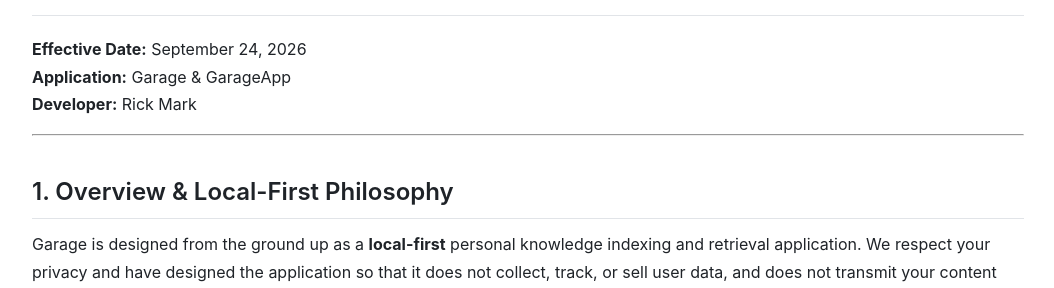
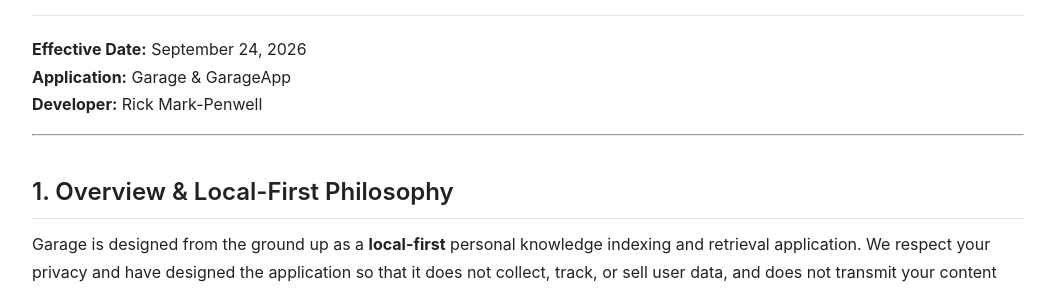
Before and after one commit to rickmark/garage-rag, a Jekyll site: the page built from docs/support/privacy-policy.md, in a window 1280 px wide and 900 px high. Shown: the part 188-476 px from the top of the window, without its empty margins (112-1166 px from the left). Built offline with Jekyll 4.4.1, drawn with Linux system fonts in a browser that asks for light colours.

Commit message:
Copyright: Rick Mark-Penwell, the name on the 2007 developer account
Garage is signed by the Developer ID account "Richard Penwell", which
dates from 2007 and carries Rick's prior surname. The copyright lines
now use the hyphenated surname so the two read as one developer: the
About panel of the app and both launchers, NOTICE, the Python
package's LICENSE and author, and the privacy policy's Developer line.

Co-Authored-By: Claude Opus 5.5 (1M context) <noreply@anthropic.com>
Claude-Session: https://claude.ai/code/session_014hnDBmzmrxouRSGPpEkRd6

```diff
--- a/docs/support/privacy-policy.md
+++ b/docs/support/privacy-policy.md
@@ -10,7 +10,7 @@ redirect_from:
 
 **Effective Date:** September 24, 2026
 **Application:** Garage & GarageApp
-**Developer:** Rick Mark
+**Developer:** Rick Mark-Penwell
 
 ---
 
--- a/garage_python/pyproject.toml
+++ b/garage_python/pyproject.toml
@@ -4,7 +4,7 @@ version = "1.5.0"
 description = "Local-first personal RAG pipeline over Postgres + pgvector, with authorship attribution and an MCP server"
 readme = "README.md"
 license = { file = "LICENSE" }
-authors = [{ name = "Rick Mark" }]
+authors = [{ name = "Rick Mark-Penwell" }]
 requires-python = ">=3.13,<3.15"
 
 dependencies = [
```
Also changed, not shown: 5 other files.
